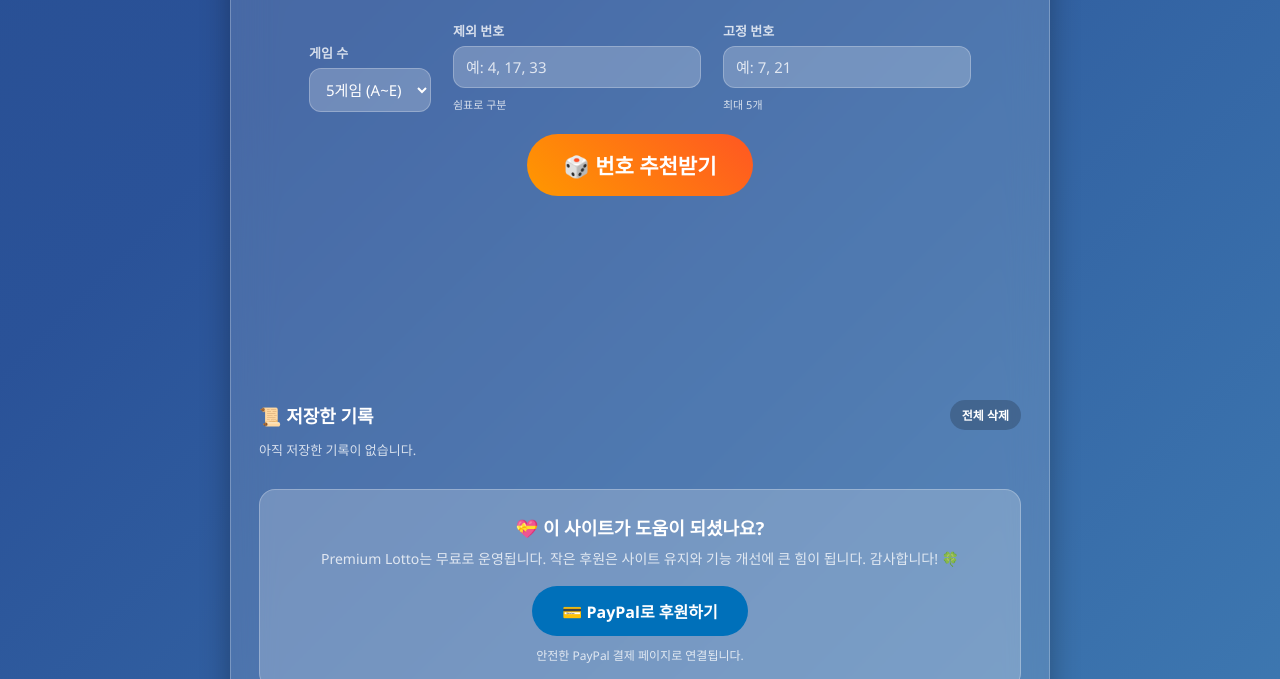
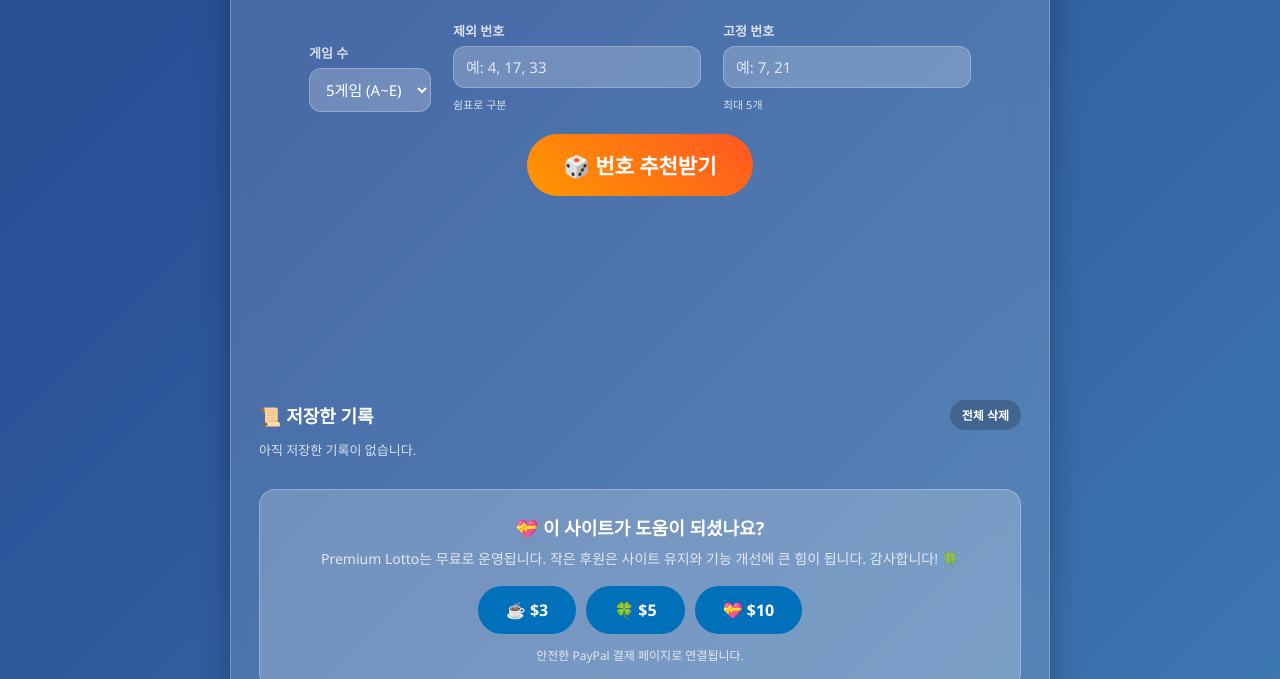
Before and after one commit to sgjohnpaik-byte/premium-lotto-generator, a plain HTML site: page index.html in a window 1280 px wide. Shown: the part 273-952 px from the top of the page. Drawn offline with Linux system fonts and the light colour scheme.

Commit message:
PayPal 후원: 기부(donate) → 일반결제(Buy Now)로 변경
한국 개인 계정은 PayPal Donations 차단 → _xclick Buy Now
방식으로 전환, $3/$5/$10 금액 선택 버튼 제공

Co-Authored-By: Claude Opus 4.8 <noreply@anthropic.com>

```diff
--- a/index.html
+++ b/index.html
@@ -91,10 +91,11 @@ body{
     background:var(--panel-strong); border:1px solid var(--border);}
 .support h2{font-size:18px; margin-bottom:8px;}
 .support p{font-size:14px; color:var(--muted); line-height:1.6; margin-bottom:16px;}
-.support-btn{display:inline-flex; align-items:center; gap:8px; padding:13px 30px; border-radius:50px;
+.support-amounts{display:flex; gap:10px; justify-content:center; flex-wrap:wrap;}
+.support-btn{display:inline-flex; align-items:center; gap:8px; padding:13px 28px; border-radius:50px;
     background:#0070ba; color:#fff; font-weight:700; font-size:16px; text-decoration:none; transition:.3s;}
 .support-btn:hover{background:#005ea6; transform:scale(1.04); box-shadow:0 0 18px rgba(0,112,186,.5);}
-.support .thanks{margin-top:10px; font-size:12px; color:var(--muted);}
+.support .thanks{margin-top:12px; font-size:12px; color:var(--muted);}
 @keyframes bgMove{0%{background-position:left;}100%{background-position:right;}}
 @media (prefers-reduced-motion: reduce){
     body{animation:none;}
@@ -318,9 +319,11 @@ button:disabled{opacity:.5; cursor:not-allowed; transform:none; box-shadow:none;
     <section class="support" id="support">
         <h2>💝 이 사이트가 도움이 되셨나요?</h2>
         <p>Premium Lotto는 무료로 운영됩니다. 작은 후원은 사이트 유지와 기능 개선에 큰 힘이 됩니다. 감사합니다! 🍀</p>
-        <a class="support-btn" href="https://www.paypal.com/donate/?business=7DCVQKBE7Z6LY&item_name=Premium%20Lotto%20Generator%20Donation&currency_code=USD" target="_blank" rel="noopener">
-            💳 PayPal로 후원하기
-        </a>
+        <div class="support-amounts">
+            <a class="support-btn" href="https://www.paypal.com/cgi-bin/webscr?cmd=_xclick&business=7DCVQKBE7Z6LY&item_name=Premium%20Lotto%20Support&amount=3.00&currency_code=USD&no_shipping=1" target="_blank" rel="noopener">☕ $3</a>
+            <a class="support-btn" href="https://www.paypal.com/cgi-bin/webscr?cmd=_xclick&business=7DCVQKBE7Z6LY&item_name=Premium%20Lotto%20Support&amount=5.00&currency_code=USD&no_shipping=1" target="_blank" rel="noopener">🍀 $5</a>
+            <a class="support-btn" href="https://www.paypal.com/cgi-bin/webscr?cmd=_xclick&business=7DCVQKBE7Z6LY&item_name=Premium%20Lotto%20Support&amount=10.00&currency_code=USD&no_shipping=1" target="_blank" rel="noopener">💝 $10</a>
+        </div>
         <div class="thanks">안전한 PayPal 결제 페이지로 연결됩니다.</div>
     </section>
 
```
